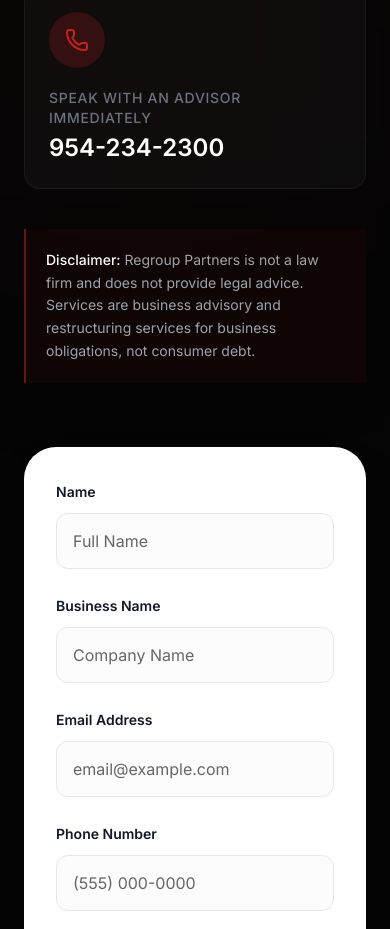
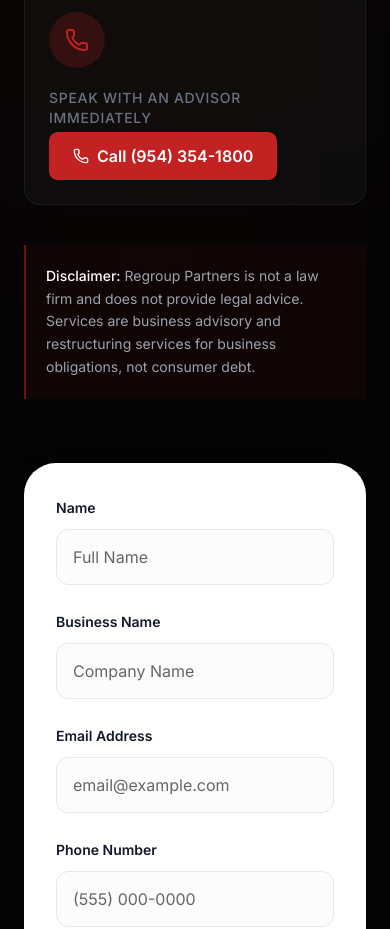
Before and after one commit to samknows9999/sg-054d5103-85fc-4583-be9c-e577d71113a8-1779968500, a Next.js app: page /team in a window 390 px wide. Shown: the part 8697-9626 px from the top of the page. Built offline with nearby package versions, Linux system fonts and the light colour scheme.

Commit message:
chore(contact): complete site-wide phone number update

```diff
--- a/src/pages/faq.tsx
+++ b/src/pages/faq.tsx
@@ -161,7 +161,7 @@
                     Schedule Free Consultation
                   </Button>
                 </Link>
-                <a href="tel:954-234-2300" className="inline-flex">
+                <a href="tel:+19543541800" className="inline-flex">
                   <Button variant="outline" className="w-full sm:w-auto border-white/20 text-white hover:bg-white/10 px-8 h-14 rounded-sm text-base font-medium backdrop-blur-sm">
                     Speak With a Specialist
                   </Button>
@@ -471,8 +471,8 @@
                   </div>
                   <div>
                     <p className="text-sm text-gray-500 font-medium mb-1 uppercase tracking-wider">Speak with an advisor</p>
-                    <a href="tel:954-234-2300" className="text-2xl font-semibold text-white hover:text-accent transition-colors">
-                      954-234-2300
+                    <a href="tel:+19543541800" className="font-semibold text-accent hover:underline">
+                      (954) 354-1800
                     </a>
                   </div>
                 </div>
--- a/src/pages/team.tsx
+++ b/src/pages/team.tsx
@@ -389,8 +389,9 @@
                   </div>
                   <div>
                     <p className="text-sm text-gray-500 font-medium mb-1 uppercase tracking-wider">Speak with an advisor immediately</p>
-                    <a href="tel:954-234-2300" className="text-2xl font-semibold text-white hover:text-accent transition-colors">
-                      954-234-2300
+                    <a href="tel:+19543541800" className="inline-flex items-center gap-2 px-6 py-3 bg-accent hover:bg-accent/90 text-white font-semibold rounded-lg transition-colors">
+                      <Phone className="w-4 h-4" />
+                      Call (954) 354-1800
                     </a>
                   </div>
                 </div>
```
